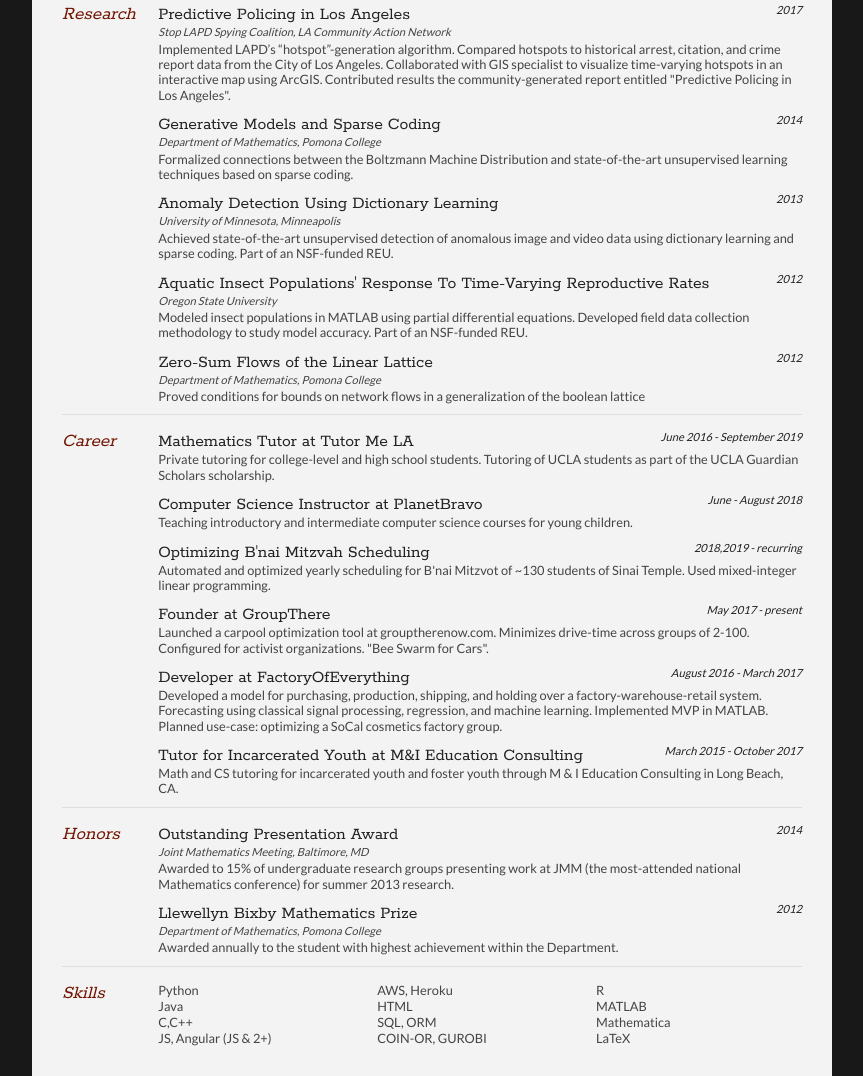
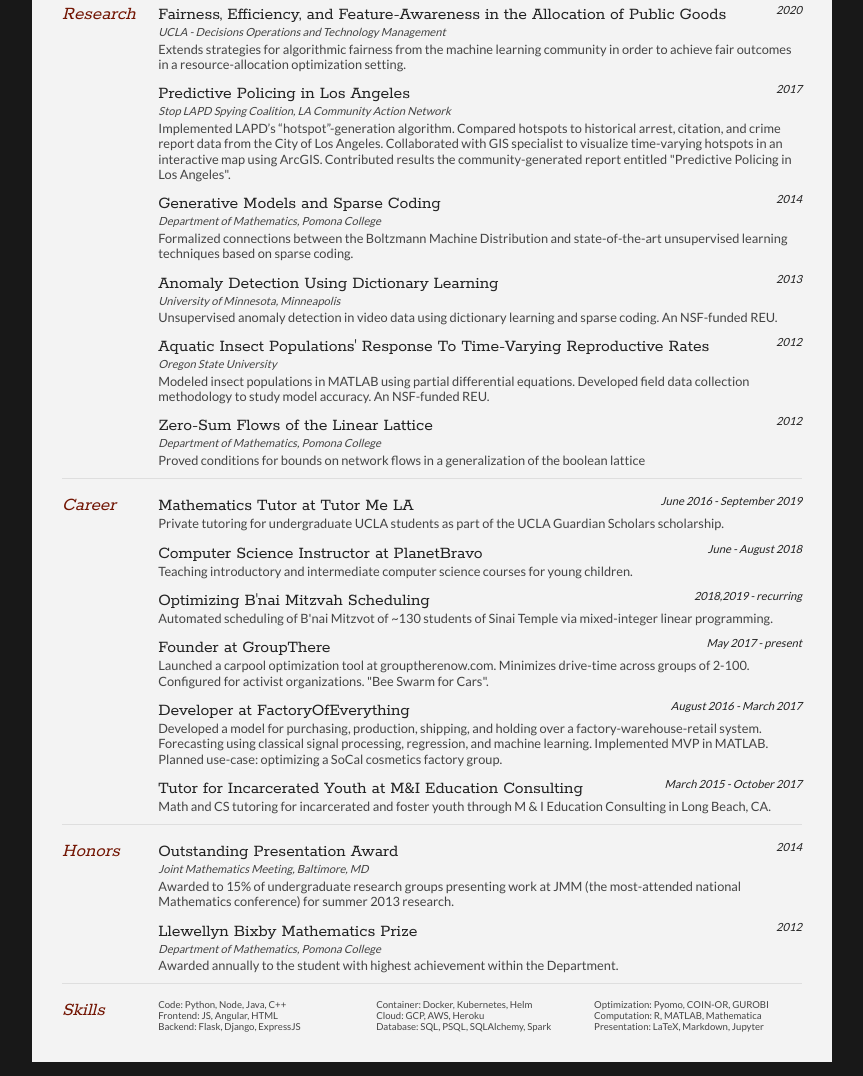
Before and after one commit to zsiegel92/resume, a website: page Resume_Siegel.html in a window 1280 px wide. Shown: the part 248-1324 px from the top of the page, without its empty margins (208-1071 px from the left). Drawn offline with nearby package versions, Linux system fonts and the light colour scheme; some packages are replaced by stand-ins of ours.

Commit message:
updated with UCLA stuff

```diff
--- a/Resume_Siegel.html
+++ b/Resume_Siegel.html
@@ -93,6 +93,13 @@
 					</div>
 					<div class="sectionContent">
 						<article>
+							<h2><em>Fairness, Efficiency, and Feature-Awareness in the Allocation of Public Goods</em></h2>
+							<span class="subDetails date">2020</span>
+							<p class="subDetails">UCLA - Decisions Operations and Technology Management</p>
+							<p>Extends strategies for algorithmic fairness from the machine learning community in order to achieve fair outcomes in a resource-allocation optimization setting.
+							</p>
+						</article>
+						<article>
 							<h2>Predictive Policing in Los Angeles</h2>
 							<span class="subDetails date">2017</span>
 							<p class="subDetails">Stop LAPD Spying Coalition, LA Community Action Network</p>
@@ -110,14 +117,14 @@
 							<h2 >Anomaly Detection Using Dictionary Learning</h2>
 							<span class="subDetails date">2013</span>
 							<p class="subDetails">University of Minnesota, Minneapolis</p>
-							<p>Achieved state-of-the-art unsupervised detection of anomalous image and video data using dictionary learning and sparse coding. Part of an NSF-funded REU.
+							<p>Unsupervised anomaly detection in video data using dictionary learning and sparse coding. An NSF-funded REU.
 							</p>
 						</article>
 						<article>
 							<h2>Aquatic Insect Populations' Response To Time-Varying Reproductive Rates</h2>
 							<span class="subDetails date">2012</span>
 							<p class="subDetails">Oregon State University</p>
-							<p>Modeled insect populations in MATLAB using partial differential equations. Developed field data collection methodology to study model accuracy. Part of an NSF-funded REU.
+							<p>Modeled insect populations in MATLAB using partial differential equations. Developed field data collection methodology to study model accuracy. An NSF-funded REU.
 							</p>
 						</article>
 						<article>
@@ -138,7 +145,7 @@
 						<article>
 							<h2>Mathematics Tutor at Tutor Me LA</h2>
 							<span class="subDetails date">June 2016 - September 2019</span>
-							<p>Private tutoring for college-level and high school students. Tutoring of UCLA students as part of the UCLA Guardian Scholars scholarship.</p>
+							<p>Private tutoring for undergraduate UCLA students as part of the UCLA Guardian Scholars scholarship.</p>
 						</article>
 						<article>
 							<h2>Computer Science Instructor at PlanetBravo</h2>
@@ -148,7 +155,7 @@
 						<article>
 							<h2>Optimizing B'nai Mitzvah Scheduling</h2>
 							<span class="subDetails date">2018,2019 - recurring</span>
-							<p>Automated and optimized yearly scheduling for B'nai Mitzvot of ~130 students of Sinai Temple. Used mixed-integer linear programming.</p>
+							<p>Automated scheduling of B'nai Mitzvot of ~130 students of Sinai Temple via mixed-integer linear programming.</p>
 						</article>
 						<article>
 							<h2>Founder at GroupThere</h2>
@@ -164,7 +171,7 @@
 						<article>
 							<h2>Tutor for Incarcerated Youth at M&I Education Consulting</h2>
 							<span class="subDetails date">March 2015 - October 2017</span>
-							<p>Math and CS tutoring for incarcerated youth and foster youth through M & I Education Consulting in Long Beach, CA.</p>
+							<p>Math and CS tutoring for incarcerated and foster youth through M & I Education Consulting in Long Beach, CA.</p>
 						</article>
 					</div>
 					<div class="clear"></div>
@@ -197,18 +204,15 @@
 					</div>
 					<div class="sectionContent">
 						<ul class="keySkills">
-							<li>Python</li>
-							<li>Java</li>
-							<li>C,C++</li>
-							<li>JS, Angular (JS & 2+)</li>
-							<li>AWS, Heroku</li>
-							<li>HTML</li>
-							<li>SQL, ORM</li>
-							<li>COIN-OR, GUROBI</li>
-							<li>R</li>
-							<li>MATLAB</li>
-							<li>Mathematica</li>
-							<li>LaTeX</li>
+							<li>Code: Python, Node, Java, C++</li>
+							<li>Frontend: JS, Angular, HTML</li>
+							<li>Backend: Flask, Django, ExpressJS</li>
+							<li>Container: Docker, Kubernetes, Helm</li>
+							<li>Cloud: GCP, AWS, Heroku</li>
+							<li>Database: SQL, PSQL, SQLAlchemy, Spark</li>
+							<li>Optimization: Pyomo, COIN-OR, GUROBI</li>
+							<li>Computation: R, MATLAB, Mathematica</li>
+							<li>Presentation: LaTeX, Markdown, Jupyter</li>
 						</ul>
 					</div>
 					<div class="clear"></div>
--- /dev/null
+++ b/package.json
@@ -0,0 +1,5 @@
+{
+  "dependencies": {
+    "commander": "^8.3.0"
+  }
+}
--- a/style.css
+++ b/style.css
@@ -232,7 +232,7 @@
 	-webkit-column-count:3;
 	column-count:3;
 	margin-bottom: 20px;
-	font-size: 0.8em;
+	font-size: 0.6em;
 	color: #444;
 }
 
```
Also changed, not shown: 3 other files.
